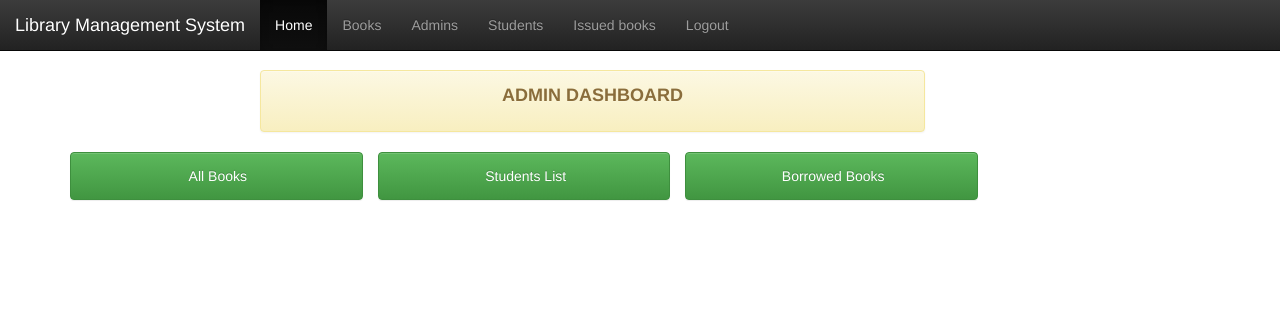
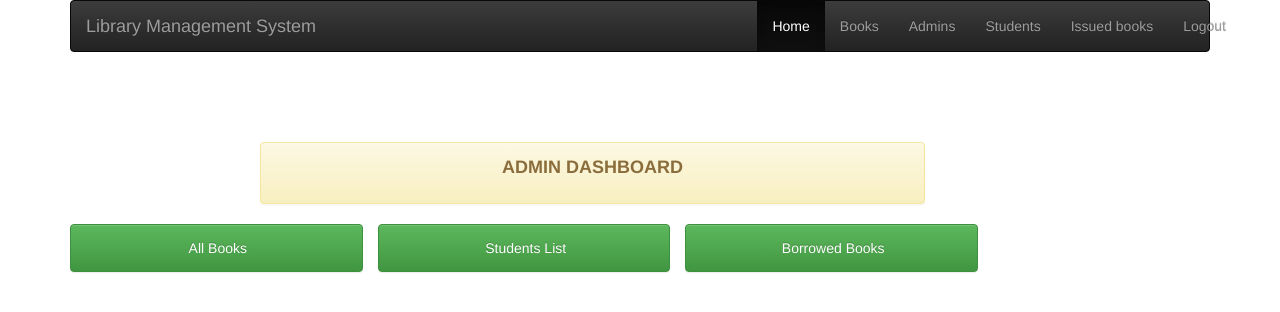
Before and after one commit to Mohammad-Asif-Web/Library-management-system, a PHP site: page /admin.php in a window 1280 px wide. Shown: the top 312 px of the page. Run offline with PHP 8.4, Linux system fonts and the light colour scheme; a user stored in the database is signed in.

Commit message:
nav page bootstrap modified

```diff
--- a/includes/nav.php
+++ b/includes/nav.php
@@ -22,8 +22,8 @@ $currentPage = basename($_SERVER['REQUEST_URI']) ;
 
 ?>
 
-<nav class="navbar navbar-inverse navbar-fixed-top">
-    <div class="container-fluid">
+<nav class="navbar navbar-inverse">
+    <div class="container">
         <div class="navbar-header">
             <button type="button" class="navbar-toggle" data-toggle="collapse" data-target="#bs-example">
                 <span class="sr-only">:</span>
@@ -35,7 +35,7 @@ $currentPage = basename($_SERVER['REQUEST_URI']) ;
         </div>
 
         <div class="collapse navbar-collapse" id="bs-example">
-            <ul class="nav navbar-nav">
+            <ul class="nav navbar-nav navbar-right">
                 <!-- dynamic menu without sql -->
                 <?php
                 if(isset($admin)) {
```
